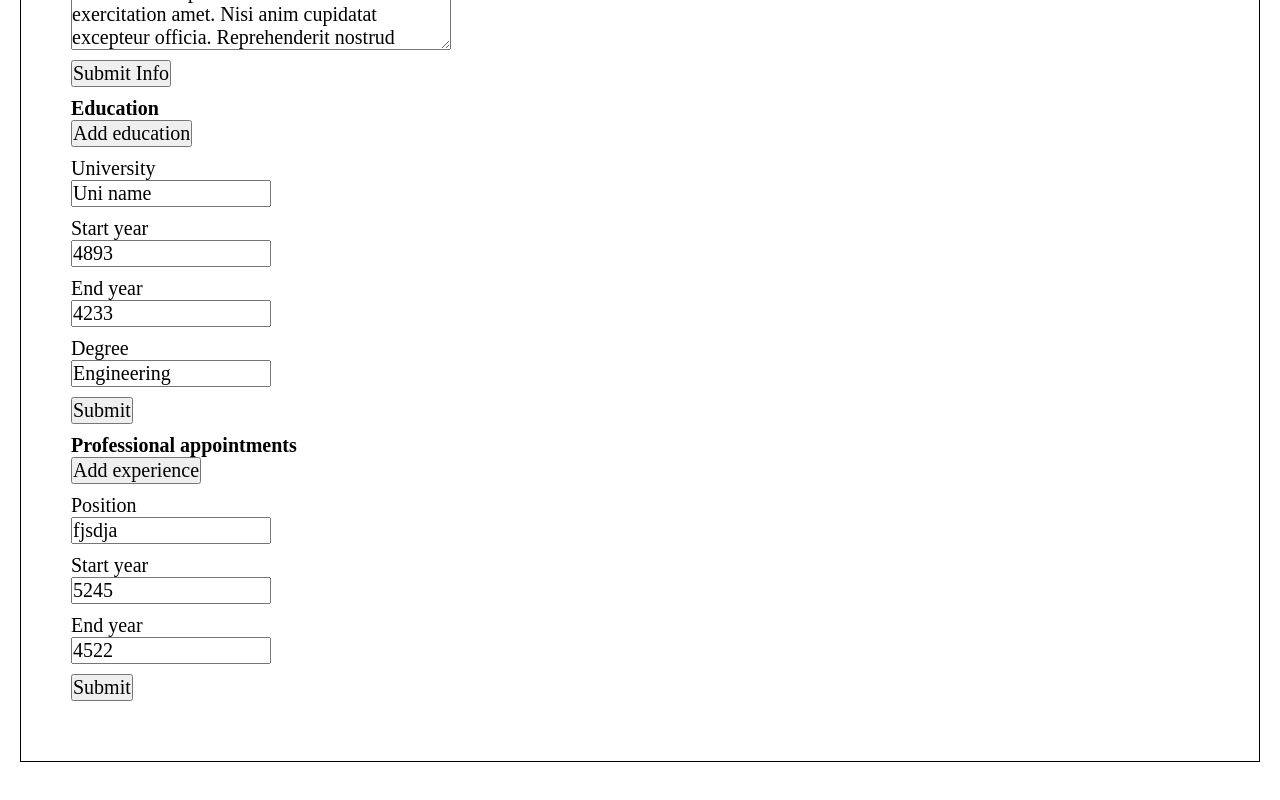
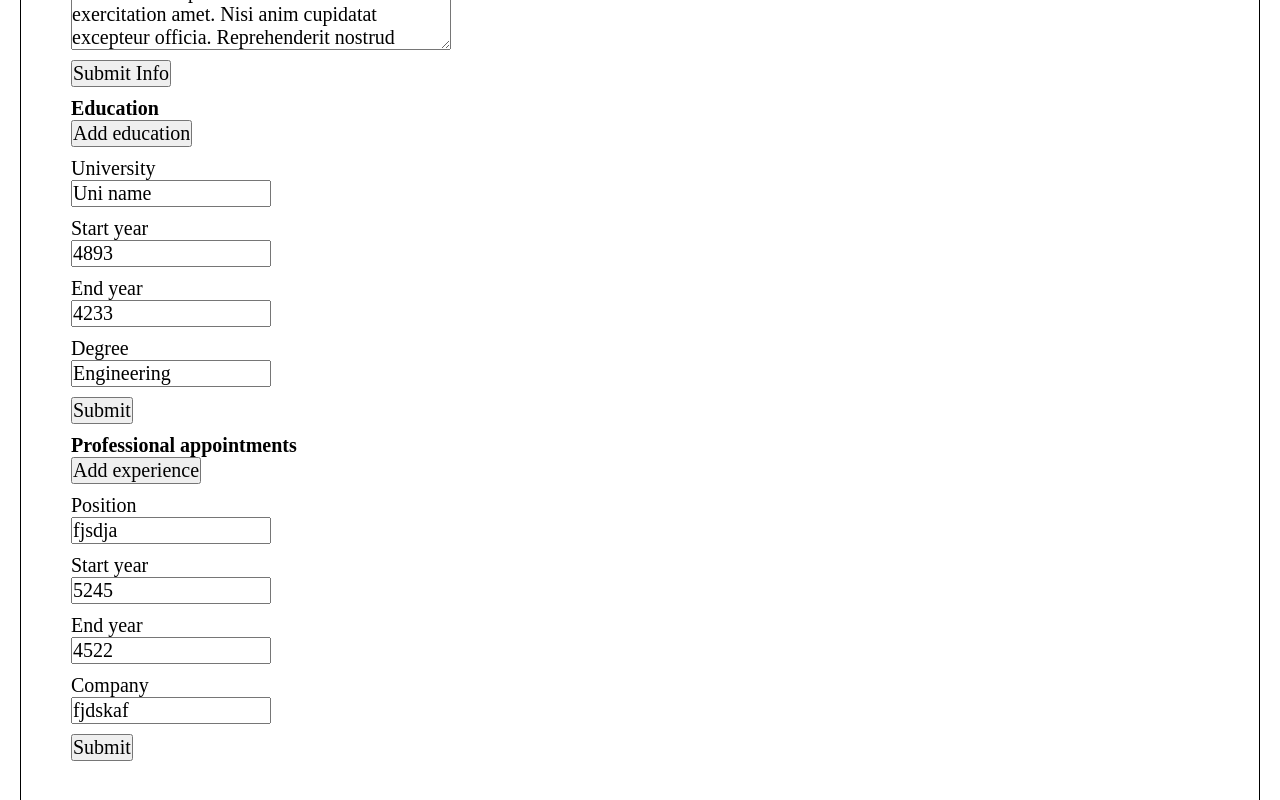
Before and after one commit to guihi1/cv-maker, a React (Create React App) app: page / in a window 1280 px wide. Shown: the part 424-1224 px from the top of the page. Before the commit the page ends 1186 px from the top, so only its background shows below. Built offline with nearby package versions, Linux system fonts and the light colour scheme.

Commit message:
Add company to state and changes accordingly

```diff
--- a/src/components/ExperienceInput.js
+++ b/src/components/ExperienceInput.js
@@ -9,6 +9,7 @@ class ExpInput extends Component {
     this.state = {
       exp: {
         position: 'fjsdja',
+        company: 'fjdskaf',
         start: '5245',
         end: '4522',
       },
@@ -65,11 +66,16 @@ class ExpInput extends Component {
     if (!edit && !remove) {
       return (
         <div className="section" onMouseEnter={this.showButton} onMouseLeave={this.hideButton}>
-          <button onClick={this.changeEdit} className={display}>Edit</button>
-          <button onClick={this.removeSection} className={display}>Delete</button>
+          <div className="buttons-box">
+            <button onClick={this.changeEdit} className={display}>Edit</button>
+            <button onClick={this.removeSection} className={display}>Delete</button>
+          </div>
           <div className="exp-box">
             <p>{exp.start} - {exp.end}</p>
-            <p>{exp.position}</p>
+            <div>
+              <p><strong>{exp.position}</strong></p>
+              <p>{exp.company}</p>
+            </div>
           </div>
         </div>
       );
@@ -88,6 +94,10 @@ class ExpInput extends Component {
             <label htmlFor="end">End year</label>
             <input id="end" type="text" onChange={this.handleExpChange('end')} value={exp.end} />
           </div>
+          <div className="input-box">
+            <label htmlFor="company">Company</label>
+            <input id="company" type="text" onChange={this.handleExpChange('company')} value={exp.company} />
+          </div>
           <button id="exp-button" onClick={this.changeEdit}>Submit</button>
         </div>
       );
```
